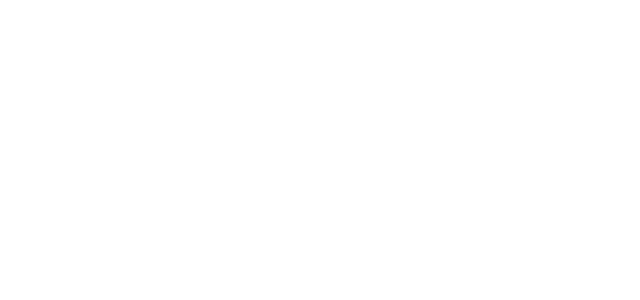
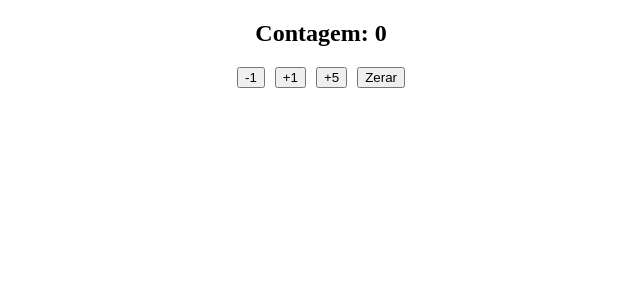
Before and after one commit to jeancarloslima/teste-002-hooks-parte-2, a React (Vite) app: page / in a window 1280 px wide. Shown: the top 300 px of the page, without its empty margins (319-959 px from the left). Built offline with nearby package versions, Linux system fonts and the light colour scheme.

Commit message:
Fazendo contador avançado com useReducer

```diff
--- a/src/App.jsx
+++ b/src/App.jsx
@@ -1,9 +1,11 @@
 import './App.css'
+import Tela001 from './components/Tela001'
 
 function App() {
 
   return (
     <>
+    <Tela001 />
     </>
   )
 }
--- /dev/null
+++ b/src/components/Tela001/index.jsx
@@ -0,0 +1,43 @@
+import { useReducer } from 'react';
+
+function contadorReducer(estadoAtual, acao) {
+  switch (acao.type) {
+    case 'INCREMENTAR':
+      return { contagem: estadoAtual.contagem + 1 };
+
+    case 'DECREMENTAR':
+      if (estadoAtual.contagem === 0) return estadoAtual;
+      return { contagem: estadoAtual.contagem - 1 };
+
+    case 'ADICIONAR_VALOR_ESPECIFICO':
+      return { contagem: estadoAtual.contagem + acao.payload };
+
+    case 'ZERAR':
+      return { contagem: 0 };
+
+    default:
+      return estadoAtual;
+  }
+}
+
+export default function Tela001() {
+  const [estado, dispatch] = useReducer(contadorReducer, { contagem: 0 });
+
+  return (
+    <div style={{ textAlign: 'center', marginTop: '20px' }}>
+      <h2>Contagem: {estado.contagem}</h2>
+
+      <div style={{ gap: '10px', display: 'flex', justifyContent: 'center' }}>
+
+        <button onClick={() => dispatch({ type: 'DECREMENTAR' })}>-1</button>
+        <button onClick={() => dispatch({ type: 'INCREMENTAR' })}>+1</button>
+
+        <button onClick={() => dispatch({ type: 'ADICIONAR_VALOR_ESPECIFICO', payload: 5 })}>
+          +5
+        </button>
+
+        <button onClick={() => dispatch({ type: 'ZERAR' })}>Zerar</button>
+      </div>
+    </div>
+  );
+}
```
